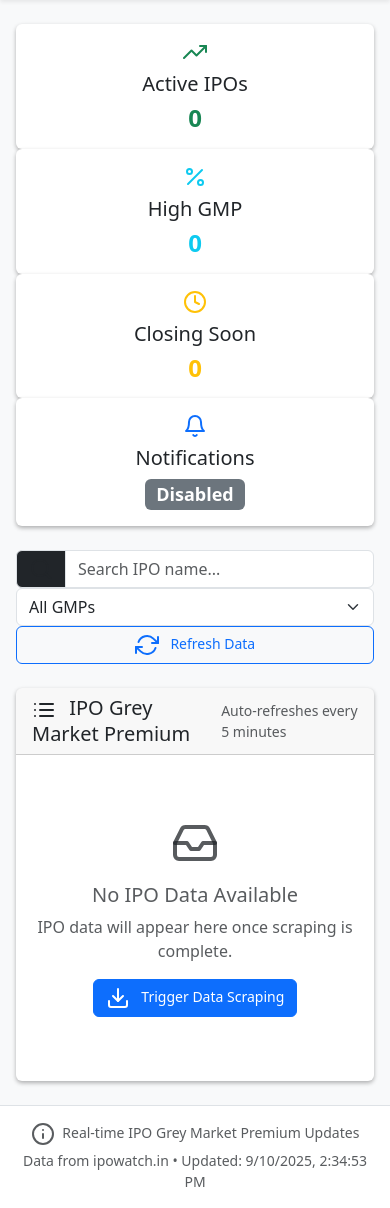
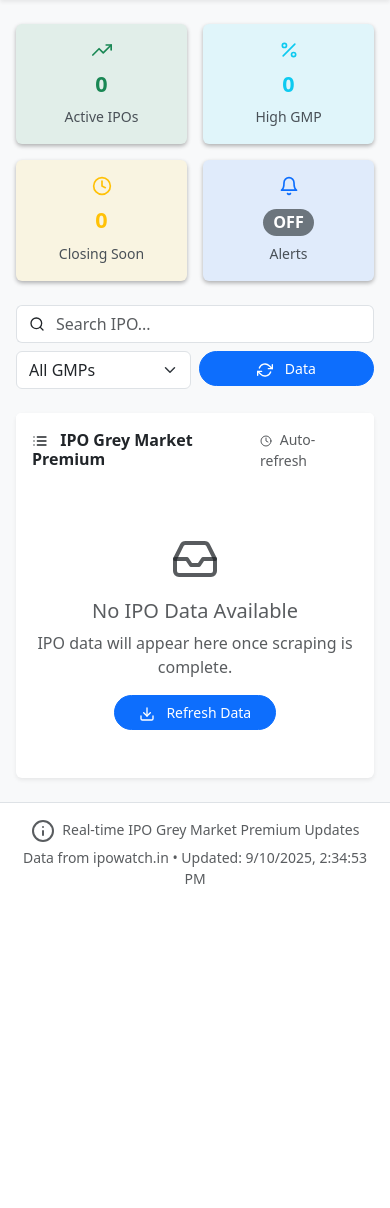
Before and after one commit to iankit123/IpoGMP, a Flask app: page / in a window 390 px wide. Shown: the part 54-1262 px from the top of the page. After the commit the page ends 938 px from the top, so only its background shows below. Run offline with Flask 3, Linux system fonts and the light colour scheme; data that the repository does not hold is empty.

Commit message:
Improve mobile interface for a modern and professional look
Update HTML structure and styling in `templates/index.html` to create a mobile-first, visually appealing interface with a white background and adjusted text colors for better readability.

Replit-Commit-Author: Agent
Replit-Commit-Session-Id: 29dcc7ec-4ab2-4a3d-9ab6-522458e3045c
Replit-Commit-Checkpoint-Type: intermediate_checkpoint
Replit-Commit-Screenshot-Url: https://storage.googleapis.com/screenshot-production-us-central1/21c65b4d-e783-46a9-a2a7-58c9cf309a85/29dcc7ec-4ab2-4a3d-9ab6-522458e3045c/qkRDLmv

```diff
--- a/templates/index.html
+++ b/templates/index.html
@@ -1,61 +1,61 @@
 {% extends "base.html" %}
 
 {% block content %}
-<!-- Status Cards -->
-<div class="row mb-4">
-    <div class="col-md-3">
-        <div class="card">
-            <div class="card-body text-center">
-                <i data-feather="trending-up" class="text-success mb-2"></i>
-                <h5 class="card-title">Active IPOs</h5>
-                <h3 class="text-success" id="activeIpoCount">{{ ipos|length }}</h3>
+<!-- Mobile-First Status Cards -->
+<div class="row g-3 mb-4">
+    <div class="col-6 col-md-3">
+        <div class="card border-0 bg-success bg-opacity-10 h-100">
+            <div class="card-body text-center p-3">
+                <i data-feather="trending-up" class="text-success mb-2" style="width: 20px; height: 20px;"></i>
+                <div class="fw-bold text-success fs-4 mb-1" id="activeIpoCount">{{ ipos|length }}</div>
+                <small class="text-dark-emphasis">Active IPOs</small>
             </div>
         </div>
     </div>
-    <div class="col-md-3">
-        <div class="card">
-            <div class="card-body text-center">
-                <i data-feather="percent" class="text-info mb-2"></i>
-                <h5 class="card-title">High GMP</h5>
-                <h3 class="text-info" id="highGmpCount">
+    <div class="col-6 col-md-3">
+        <div class="card border-0 bg-info bg-opacity-10 h-100">
+            <div class="card-body text-center p-3">
+                <i data-feather="percent" class="text-info mb-2" style="width: 20px; height: 20px;"></i>
+                <div class="fw-bold text-info fs-4 mb-1" id="highGmpCount">
                     {{ ipos|selectattr('gmp_percentage')|selectattr('gmp_percentage', '>', 50)|list|length }}
-                </h3>
+                </div>
+                <small class="text-dark-emphasis">High GMP</small>
             </div>
         </div>
     </div>
-    <div class="col-md-3">
-        <div class="card">
-            <div class="card-body text-center">
-                <i data-feather="clock" class="text-warning mb-2"></i>
-                <h5 class="card-title">Closing Soon</h5>
-                <h3 class="text-warning" id="closingSoonCount">0</h3>
+    <div class="col-6 col-md-3">
+        <div class="card border-0 bg-warning bg-opacity-10 h-100">
+            <div class="card-body text-center p-3">
+                <i data-feather="clock" class="text-warning mb-2" style="width: 20px; height: 20px;"></i>
+                <div class="fw-bold text-warning fs-4 mb-1" id="closingSoonCount">0</div>
+                <small class="text-dark-emphasis">Closing Soon</small>
             </div>
         </div>
     </div>
-    <div class="col-md-3">
-        <div class="card">
-            <div class="card-body text-center">
-                <i data-feather="bell" class="text-primary mb-2"></i>
-                <h5 class="card-title">Notifications</h5>
-                <h3 class="text-primary" id="notificationStatus">
-                    <span class="badge bg-secondary">Disabled</span>
-                </h3>
+    <div class="col-6 col-md-3">
+        <div class="card border-0 bg-primary bg-opacity-10 h-100">
+            <div class="card-body text-center p-3">
+                <i data-feather="bell" class="text-primary mb-2" style="width: 20px; height: 20px;"></i>
+                <div class="fw-bold text-primary fs-4 mb-1" id="notificationStatus">
+                    <span class="badge bg-secondary rounded-pill">OFF</span>
+                </div>
+                <small class="text-dark-emphasis">Alerts</small>
             </div>
         </div>
     </div>
 </div>
 
-<!-- Filters and Search -->
-<div class="row mb-4">
-    <div class="col-md-6">
+<!-- Mobile-Optimized Search and Filters -->
+<div class="row g-2 mb-4">
+    <div class="col-12 col-md-6">
         <div class="input-group">
-            <span class="input-group-text">
-                <i data-feather="search"></i>
+            <span class="input-group-text bg-white border-end-0">
+                <i data-feather="search" style="width: 16px; height: 16px;"></i>
             </span>
-            <input type="text" class="form-control" id="searchInput" placeholder="Search IPO name...">
+            <input type="text" class="form-control border-start-0 ps-0" id="searchInput" placeholder="Search IPO...">
         </div>
     </div>
-    <div class="col-md-3">
+    <div class="col-6 col-md-3">
         <select class="form-select" id="gmpFilter">
             <option value="">All GMPs</option>
             <option value="high">High (>50%)</option>
@@ -63,73 +63,50 @@
             <option value="low">Low (<20%)</option>
         </select>
     </div>
-    <div class="col-md-3">
-        <button class="btn btn-outline-primary w-100" onclick="refreshData()">
-            <i data-feather="refresh-cw" class="me-2"></i>
-            Refresh Data
+    <div class="col-6 col-md-3">
+        <button class="btn btn-primary w-100 rounded-pill" onclick="refreshData()">
+            <i data-feather="refresh-cw" class="me-2" style="width: 16px; height: 16px;"></i>
+            <span class="d-none d-md-inline">Refresh </span>Data
         </button>
     </div>
 </div>
 
-<!-- IPO Data Table -->
-<div class="card">
-    <div class="card-header d-flex justify-content-between align-items-center">
-        <h5 class="mb-0">
-            <i data-feather="list" class="me-2"></i>
-            IPO Grey Market Premium
-        </h5>
-        <small class="text-muted">Auto-refreshes every 5 minutes</small>
+<!-- IPO Data Section -->
+<div class="card border-0 shadow-sm">
+    <div class="card-header bg-white border-0 py-3">
+        <div class="d-flex justify-content-between align-items-center">
+            <h6 class="mb-0 fw-semibold text-dark">
+                <i data-feather="list" class="me-2" style="width: 16px; height: 16px;"></i>
+                IPO Grey Market Premium
+            </h6>
+            <small class="text-muted">
+                <i data-feather="clock" class="me-1" style="width: 12px; height: 12px;"></i>
+                Auto-refresh
+            </small>
+        </div>
     </div>
-    <div class="card-body">
+    <div class="card-body p-0">
         {% if ipos %}
-        <div class="table-responsive">
-            <table class="table table-hover" id="ipoTable">
-                <thead>
-                    <tr>
-                        <th onclick="sortTable(0)">
-                            IPO Name
-                            <i data-feather="chevrons-up-down" class="ms-1"></i>
-                        </th>
-                        <th onclick="sortTable(1)">
-                            Open Date
-                            <i data-feather="chevrons-up-down" class="ms-1"></i>
-                        </th>
-                        <th onclick="sortTable(2)">
-                            Close Date
-                            <i data-feather="chevrons-up-down" class="ms-1"></i>
-                        </th>
-                        <th onclick="sortTable(3)">
-                            Issue Price
-                            <i data-feather="chevrons-up-down" class="ms-1"></i>
-                        </th>
-                        <th onclick="sortTable(4)">
-                            GMP Value
-                            <i data-feather="chevrons-up-down" class="ms-1"></i>
-                        </th>
-                        <th onclick="sortTable(5)">
-                            GMP %
-                            <i data-feather="chevrons-up-down" class="ms-1"></i>
-                        </th>
-                        <th>Status</th>
-                    </tr>
-                </thead>
-                <tbody id="ipoTableBody">
-                    {% for ipo in ipos %}
-                    <tr data-ipo-name="{{ ipo.name|lower }}" data-gmp="{{ ipo.gmp_percentage or 0 }}">
-                        <td>
-                            <strong>{{ ipo.name }}</strong>
-                            {% if ipo.subscription_status %}
-                            <br><small class="text-muted">{{ ipo.subscription_status }}</small>
+        <!-- Mobile-First IPO Cards (Visible on small screens) -->
+        <div class="d-md-none" id="ipoCardsList">
+            {% for ipo in ipos %}
+            <div class="border-bottom p-3 ipo-card" data-ipo-name="{{ ipo.name|lower }}" data-gmp="{{ ipo.gmp_percentage or 0 }}">
+                <div class="d-flex justify-content-between align-items-start">
+                    <div class="flex-grow-1 me-3">
+                        <h6 class="mb-1 fw-semibold text-dark">{{ ipo.name }}</h6>
+                        <div class="d-flex align-items-center gap-2 mb-2">
+                            {% if ipo.close_date and ipo.close_date.date() < today.date() %}
+                                <span class="badge bg-secondary rounded-pill">Closed</span>
+                            {% elif ipo.open_date and ipo.open_date.date() > today.date() %}
+                                <span class="badge bg-primary rounded-pill">Upcoming</span>
+                            {% else %}
+                                <span class="badge bg-success rounded-pill">Open</span>
                             {% endif %}
-                        </td>
-                        <td>
-                            {% if ipo.open_date %}
-                                {{ ipo.open_date.strftime('%d %b %Y') }}
-                            {% else %}
-                                <span class="text-muted">TBA</span>
+                            {% if ipo.issue_price %}
+                                <small class="text-muted">₹{{ "%.0f"|format(ipo.issue_price) }}</small>
                             {% endif %}
-                        </td>
-                        <td>
+                        </div>
+                        <div class="small text-muted">
                             {% if ipo.open_date and ipo.close_date %}
                                 {% if ipo.open_date.day != ipo.close_date.day %}
                                     {{ ipo.open_date.day }}-{{ ipo.close_date.day }} {{ ipo.close_date.strftime('%b') }}
@@ -138,52 +115,132 @@
                                 {% endif %}
                                 {% set days_left = (ipo.close_date.date() - today.date()).days %}
                                 {% if days_left == 0 %}
-                                    <br><small class="badge bg-danger">Last Day!</small>
+                                    • <span class="text-danger fw-medium">Last Day!</span>
                                 {% elif days_left == 1 %}
-                                    <br><small class="badge bg-warning">1 Day Left</small>
+                                    • <span class="text-warning fw-medium">1 Day Left</span>
                                 {% elif days_left > 1 and days_left <= 3 %}
-                                    <br><small class="badge bg-info">{{ days_left }} Days Left</small>
+                                    • <span class="text-info fw-medium">{{ days_left }} Days Left</span>
+                                {% endif %}
+                            {% endif %}
+                        </div>
+                    </div>
+                    <div class="text-end">
+                        {% if ipo.gmp_percentage %}
+                            {% if ipo.gmp_percentage > 50 %}
+                                <div class="badge bg-success fs-6 px-2 py-1">+{{ "%.1f"|format(ipo.gmp_percentage) }}%</div>
+                            {% elif ipo.gmp_percentage > 20 %}
+                                <div class="badge bg-info fs-6 px-2 py-1">+{{ "%.1f"|format(ipo.gmp_percentage) }}%</div>
+                            {% elif ipo.gmp_percentage > 0 %}
+                                <div class="badge bg-secondary fs-6 px-2 py-1">+{{ "%.1f"|format(ipo.gmp_percentage) }}%</div>
+                            {% else %}
+                                <div class="badge bg-danger fs-6 px-2 py-1">{{ "%.1f"|format(ipo.gmp_percentage) }}%</div>
+                            {% endif %}
+                        {% else %}
+                            <small class="text-muted">N/A</small>
+                        {% endif %}
+                        {% if ipo.gmp_value %}
+                            <div class="small text-muted mt-1">₹{{ "%.0f"|format(ipo.gmp_value) }}</div>
+                        {% endif %}
+                    </div>
+                </div>
+            </div>
+            {% endfor %}
+        </div>
+
+        <!-- Desktop Table (Hidden on small screens) -->
+        <div class="d-none d-md-block table-responsive">
+            <table class="table table-hover mb-0" id="ipoTable">
+                <thead class="table-light">
+                    <tr>
+                        <th class="border-0 fw-semibold text-dark py-3" onclick="sortTable(0)">
+                            IPO Name
+                            <i data-feather="chevrons-up-down" class="ms-1" style="width: 14px; height: 14px;"></i>
+                        </th>
+                        <th class="border-0 fw-semibold text-dark py-3" onclick="sortTable(1)">
+                            Dates
+                            <i data-feather="chevrons-up-down" class="ms-1" style="width: 14px; height: 14px;"></i>
+                        </th>
+                        <th class="border-0 fw-semibold text-dark py-3" onclick="sortTable(2)">
+                            Issue Price
+                            <i data-feather="chevrons-up-down" class="ms-1" style="width: 14px; height: 14px;"></i>
+                        </th>
+                        <th class="border-0 fw-semibold text-dark py-3" onclick="sortTable(3)">
+                            GMP Value
+                            <i data-feather="chevrons-up-down" class="ms-1" style="width: 14px; height: 14px;"></i>
+                        </th>
+                        <th class="border-0 fw-semibold text-dark py-3" onclick="sortTable(4)">
+                            GMP %
+                            <i data-feather="chevrons-up-down" class="ms-1" style="width: 14px; height: 14px;"></i>
+                        </th>
+                        <th class="border-0 fw-semibold text-dark py-3">Status</th>
+                    </tr>
+                </thead>
+                <tbody id="ipoTableBody">
+                    {% for ipo in ipos %}
+                    <tr data-ipo-name="{{ ipo.name|lower }}" data-gmp="{{ ipo.gmp_percentage or 0 }}" class="border-light">
+                        <td class="py-3">
+                            <div class="fw-semibold text-dark">{{ ipo.name }}</div>
+                            {% if ipo.subscription_status %}
+                            <small class="text-muted">{{ ipo.subscription_status }}</small>
+                            {% endif %}
+                        </td>
+                        <td class="py-3">
+                            {% if ipo.open_date and ipo.close_date %}
+                                <div class="text-dark">
+                                    {% if ipo.open_date.day != ipo.close_date.day %}
+                                        {{ ipo.open_date.day }}-{{ ipo.close_date.day }} {{ ipo.close_date.strftime('%b') }}
+                                    {% else %}
+                                        {{ ipo.open_date.day }} {{ ipo.open_date.strftime('%b') }}
+                                    {% endif %}
+                                </div>
+                                {% set days_left = (ipo.close_date.date() - today.date()).days %}
+                                {% if days_left == 0 %}
+                                    <small class="badge bg-danger rounded-pill">Last Day!</small>
+                                {% elif days_left == 1 %}
+                                    <small class="badge bg-warning rounded-pill">1 Day Left</small>
+                                {% elif days_left > 1 and days_left <= 3 %}
+                                    <small class="badge bg-info rounded-pill">{{ days_left }} Days Left</small>
                                 {% endif %}
                             {% else %}
                                 <span class="text-muted">TBA</span>
                             {% endif %}
                         </td>
-                        <td>
+                        <td class="py-3">
                             {% if ipo.issue_price %}
-                                ₹{{ "%.0f"|format(ipo.issue_price) }}
+                                <span class="fw-medium text-dark">₹{{ "%.0f"|format(ipo.issue_price) }}</span>
                             {% else %}
                                 <span class="text-muted">TBA</span>
                             {% endif %}
                         </td>
-                        <td>
+                        <td class="py-3">
                             {% if ipo.gmp_value %}
-                                ₹{{ "%.0f"|format(ipo.gmp_value) }}
+                                <span class="fw-medium text-dark">₹{{ "%.0f"|format(ipo.gmp_value) }}</span>
                             {% else %}
                                 <span class="text-muted">N/A</span>
                             {% endif %}
                         </td>
-                        <td>
+                        <td class="py-3">
                             {% if ipo.gmp_percentage %}
                                 {% if ipo.gmp_percentage > 50 %}
-                                    <span class="badge bg-success">+{{ "%.1f"|format(ipo.gmp_percentage) }}%</span>
+                                    <span class="badge bg-success rounded-pill">+{{ "%.1f"|format(ipo.gmp_percentage) }}%</span>
                                 {% elif ipo.gmp_percentage > 20 %}
-                                    <span class="badge bg-info">+{{ "%.1f"|format(ipo.gmp_percentage) }}%</span>
+                                    <span class="badge bg-info rounded-pill">+{{ "%.1f"|format(ipo.gmp_percentage) }}%</span>
                                 {% elif ipo.gmp_percentage > 0 %}
-                                    <span class="badge bg-secondary">+{{ "%.1f"|format(ipo.gmp_percentage) }}%</span>
+                                    <span class="badge bg-secondary rounded-pill">+{{ "%.1f"|format(ipo.gmp_percentage) }}%</span>
                                 {% else %}
-                                    <span class="badge bg-danger">{{ "%.1f"|format(ipo.gmp_percentage) }}%</span>
+                                    <span class="badge bg-danger rounded-pill">{{ "%.1f"|format(ipo.gmp_percentage) }}%</span>
                                 {% endif %}
                             {% else %}
                                 <span class="text-muted">N/A</span>
                             {% endif %}
                         </td>
-                        <td>
+                        <td class="py-3">
                             {% if ipo.close_date and ipo.close_date.date() < today.date() %}
-                                <span class="badge bg-secondary">Closed</span>
+                                <span class="badge bg-secondary rounded-pill">Closed</span>
                             {% elif ipo.open_date and ipo.open_date.date() > today.date() %}
-                                <span class="badge bg-primary">Upcoming</span>
+                                <span class="badge bg-primary rounded-pill">Upcoming</span>
                             {% else %}
-                                <span class="badge bg-success">Open</span>
+                                <span class="badge bg-success rounded-pill">Open</span>
                             {% endif %}
                         </td>
                     </tr>
@@ -195,10 +252,10 @@
         <div class="text-center py-5">
             <i data-feather="inbox" class="text-muted mb-3" style="width: 48px; height: 48px;"></i>
             <h5 class="text-muted">No IPO Data Available</h5>
-            <p class="text-muted">IPO data will appear here once scraping is complete.</p>
-            <button class="btn btn-primary" onclick="manualScrape()">
-                <i data-feather="download" class="me-2"></i>
-                Trigger Data Scraping
+            <p class="text-muted mb-3">IPO data will appear here once scraping is complete.</p>
+            <button class="btn btn-primary rounded-pill px-4" onclick="manualScrape()">
+                <i data-feather="download" class="me-2" style="width: 16px; height: 16px;"></i>
+                Refresh Data
             </button>
         </div>
         {% endif %}
```
